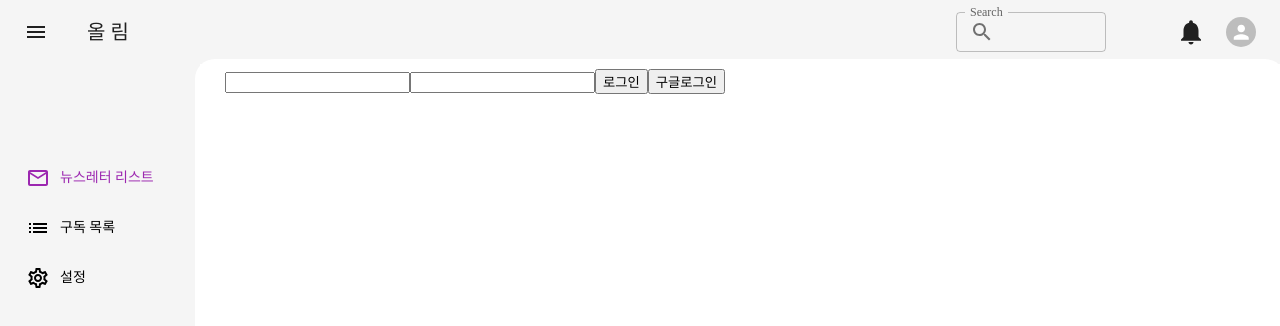
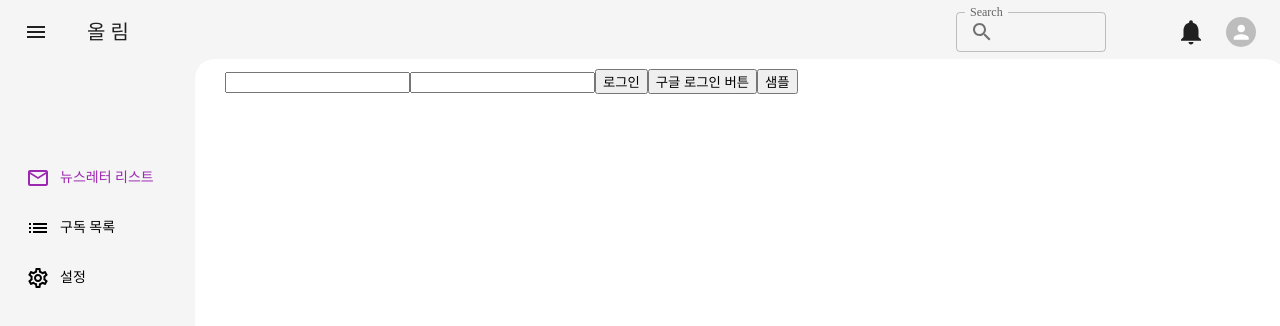
Before and after one commit to seunghaen/owlim_front, a React (Create React App) app: page / in a window 1280 px wide. Shown: the top 326 px of the page. Built offline with nearby package versions, Linux system fonts and the light colour scheme; a web font is replaced by a local one.

Commit message:
google login test

```diff
--- a/package.json
+++ b/package.json
@@ -49,5 +49,6 @@
       "last 1 firefox version",
       "last 1 safari version"
     ]
-  }
+  },
+  "proxy": "http://localhost:8001"
 }
--- a/src/api/index.js
+++ b/src/api/index.js
@@ -41,9 +41,9 @@ export const deleteEmail = (token, id) =>
 
 //
 export const sample = () => {
-  axios.get(`${url}/sample`);
+  axios.get(`/api/sample`);
 };
 
 export const googleLogin = () => {
-  axios.get(`${url}/auth/google`);
+  axios.get(`/api/auth/google`);
 };
--- a/src/pages/Login/index.tsx
+++ b/src/pages/Login/index.tsx
@@ -1,4 +1,5 @@
 import { Grid } from "@mui/material";
+import axios from "axios";
 import { useNavigate } from "react-router-dom";
 import { googleLogin, sample } from "../../api";
 import PageGrid from "../../UI/PageGrid";
@@ -9,20 +10,25 @@ function LoginPage() {
     e.preventDefault();
     sample();
   };
+
+  const googleLoginHandler = () => {
+    window.open("http://localhost:8001/api/auth/google", "_self");
+  };
   return (
     <PageGrid>
       <form>
         <input />
         <input />
         <button onSubmit={onLogin}>로그인</button>
-        <button
-          onClick={() => {
-            googleLogin();
-          }}
-        >
-          구글로그인
-        </button>
       </form>
+      <button onClick={googleLoginHandler}>구글 로그인 버튼</button>
+      <button
+        onClick={() => {
+          axios.get("/api/sample");
+        }}
+      >
+        샘플
+      </button>
     </PageGrid>
   );
 }
```
